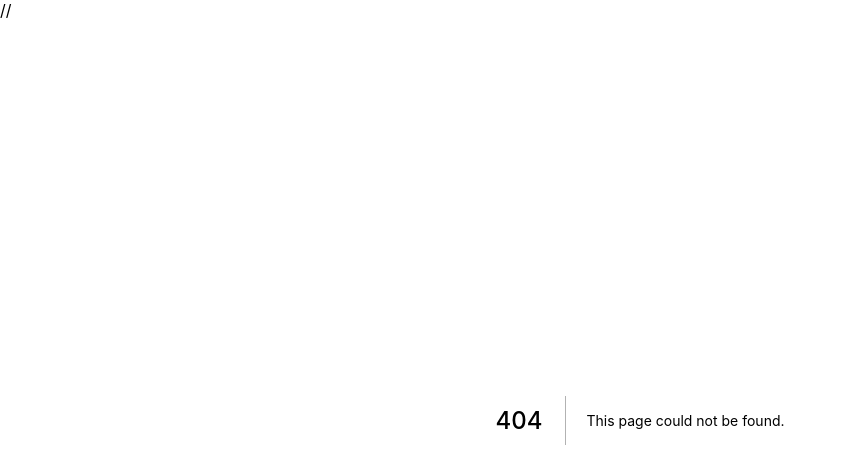
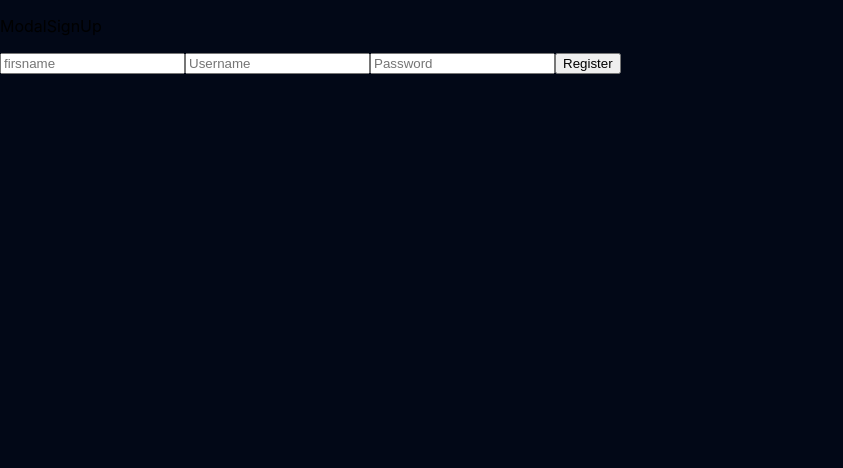
Before and after one commit to Thomas-Bhs/hackatweet-frontend, a Next.js app: page /SignUp in a window 1280 px wide. Before the commit this address had no page. Shown: the top 468 px of the page, without its empty margins (0-843 px from the left). Built offline with nearby package versions, Linux system fonts and the light colour scheme.

Commit message:
signup component

```diff
--- a/components/Login.js
+++ b/components/Login.js
@@ -1,7 +1,14 @@
+import { useState } from 'react';
 import styles from '../styles/Login.module.css';
+import SignUp from './SignUp';
+
 
 
 function Login() {
+
+const [showSignUp, setShowSignUp] = useState(false)
+
+
   return (
     <div className={styles.container}>
 
@@ -20,7 +27,7 @@ function Login() {
           <h1 className={styles.title}>See what’s happening</h1>
           <h3 className={styles.subtitle}>Join Hackatweet today.</h3>
 
-          <button className={styles.signup}>Sign up</button>
+          <button onClick={()=> setShowSignUp(true)} className={styles.signup}>Sign up</button>
 
           <p className={styles.account}>Already have an account ?</p>
 
@@ -28,6 +35,15 @@ function Login() {
         </div>
     </div>
 
+      {/* Pop-up Signup */}
+        {showSignUp && (
+          <div className={styles.modalOverlay}>
+            <div className={styles.modalContent}>
+              <SignUp/>
+            </div>
+          </div>
+        )}
+
 
     </div>
   );
--- /dev/null
+++ b/components/SignUp.js
@@ -0,0 +1,70 @@
+import { useState } from 'react';
+import { useDispatch, useSelector } from 'react-redux';
+import { login } from '../reducers/user';
+
+
+function SignUp() {
+
+  const dispatch = useDispatch();
+  const [signUpFirstname, setSignUpFirstname] = useState('');
+  const [signUpUsername, setSignUpUsername] = useState('');
+  const [signUpPassword, setSignUpPassword] = useState('');
+
+  const handleRegister = () => {
+    console.log('CLICK REGISTER ✅');
+
+		fetch('http://localhost:3000/users/signup', {
+			method: 'POST',
+			headers: { 'Content-Type': 'application/json' },
+			body: JSON.stringify({
+      firstname: signUpFirstname,
+      username: signUpUsername,
+      password: signUpPassword }),
+		}).then(response => response.json())
+			.then(data => {
+          console.log('Backend response:', data);
+				if (data.result) {
+					dispatch(login({ username: signUpUsername, token: data.token }));
+          setSignUpFirstname('');
+					setSignUpUsername('');
+					setSignUpPassword('');
+				}
+			});
+	};
+
+  const userRedux = useSelector(state => state.user.value);
+console.log("USER IN REDUX:", userRedux);
+
+  return (
+    <div className="modal-signup">
+      <div className="modal-content">
+        <p>ModalSignUp</p>
+        <input
+        type="text"
+        placeholder="firsname"
+        name="firstname"
+        value={signUpFirstname}
+        onChange={(e) => setSignUpFirstname(e.target.value)}
+        />
+        <input
+        type="text"
+        placeholder='Username'
+        name="username"
+        value={signUpUsername}
+        onChange={(e) => setSignUpUsername(e.target.value)}
+        />
+        <input
+        type="password"
+        placeholder='Password'
+        name="password"
+        value={signUpPassword}
+        onChange={(e) => setSignUpPassword(e.target.value)}
+        />
+        <button type="button" onClick={handleRegister}>Register</button>
+      </div>
+    </div>
+  );
+
+}
+
+export default SignUp;
--- /dev/null
+++ b/pages/SignUp.js
@@ -0,0 +1,7 @@
+import SignUp from '../components/SignUp';
+
+function SignUpPage() {
+  return <SignUp />;
+}
+
+export default SignUpPage;
--- a/pages/_app.js
+++ b/pages/_app.js
@@ -1,27 +1,26 @@
 import '../styles/globals.css';
 import Head from 'next/head';
-import Login from '../components/Login';
 
 
 //import redux
 import { Provider } from 'react-redux';
 import { configureStore } from '@reduxjs/toolkit';
+import user from '../reducers/user';
 
-// const store = configureStore({
-//   reducer: {},
-// });
+const store = configureStore({
+   reducer: { user },
+     });
 
 
 function App({ Component, pageProps }) {
   return (
-    <div>
-    {/* // <Provider store={store}> */}
+
+    <Provider store={store}>
       <Head>
         <title>Mon app hackaton</title>
       </Head>
-    //   <Component {...pageProps} />
-    {/* // </Provider> */}
-    </div>
+      <Component {...pageProps} />
+    </Provider>
   );
 }
 
--- /dev/null
+++ b/reducers/user.js
@@ -0,0 +1,23 @@
+import { createSlice } from '@reduxjs/toolkit';
+
+const initialState = {
+  value: { username: null, token: null },
+};
+
+export const userSlice = createSlice({
+  name: 'user',
+  initialState,
+  reducers: {
+    login: (state, action) => {
+      state.value.username = action.payload.username;
+      state.value.token = action.payload.token;
+    },
+    logout: (state) => {
+      state.value.username = null;
+      state.value.token = null;
+    },
+  },
+});
+
+export const { login, logout } = userSlice.actions;
+export default userSlice.reducer;
--- a/styles/Login.module.css
+++ b/styles/Login.module.css
@@ -72,3 +72,28 @@
   font-weight: bold;
   cursor: pointer;
 }
+
+/*POP-UP SIGNIN SIGNUP */
+
+
+.modalOverlay {
+  position: fixed;
+  top: 0;
+  left: 0;
+  right: 0;
+  bottom: 0;
+  background-color: rgba(0, 0, 0, 0.5); /* Fond semi-transparent */
+  display: flex;
+  justify-content: center;
+  align-items: center;
+  z-index: 1000; /* Assure que le modal est au-dessus des autres éléments */
+}
+
+.modalContent {
+  background: white;
+  padding: 20px;
+  border-radius: 8px;
+  width: 400px;
+  max-width: 90%;
+  position: relative;
+}
```
